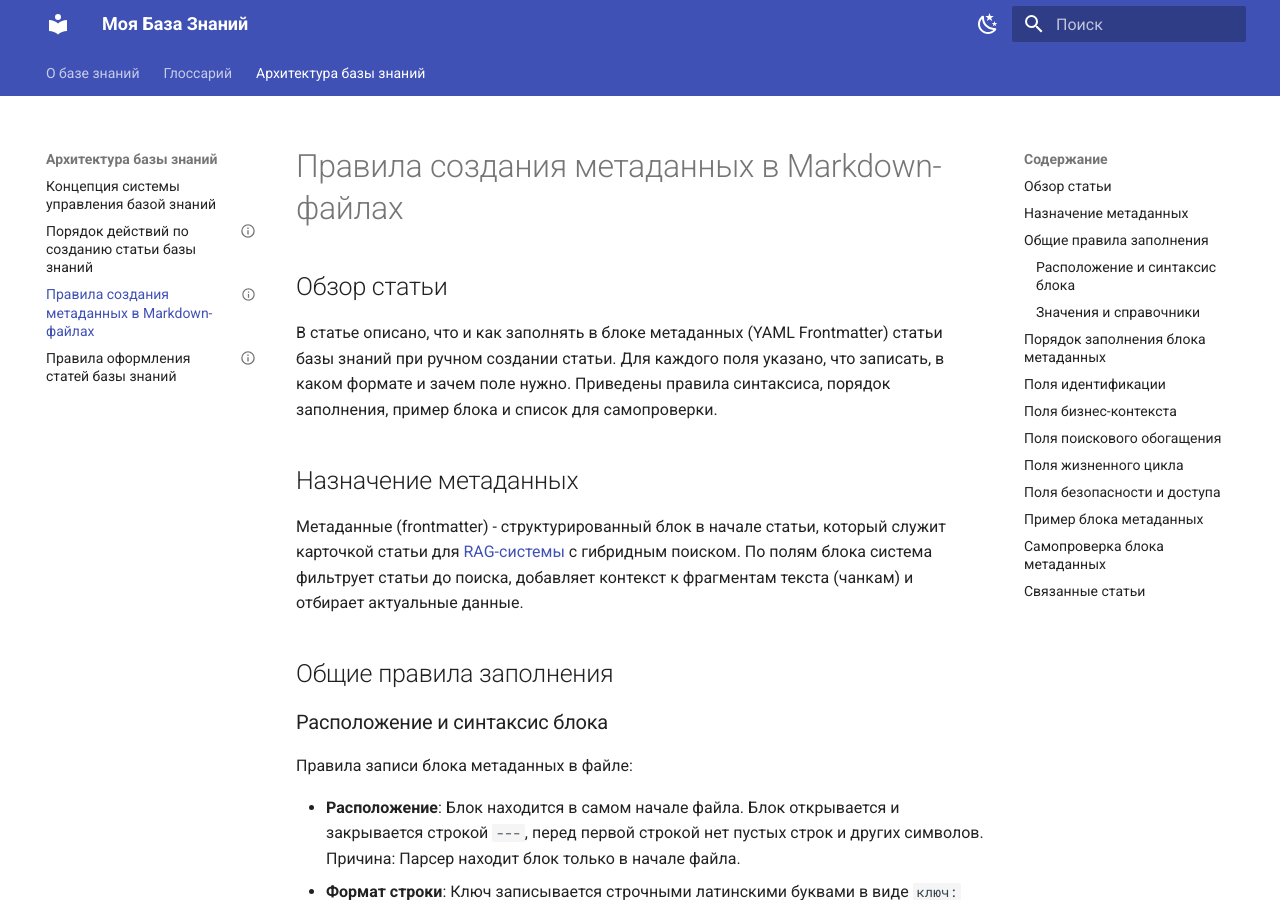
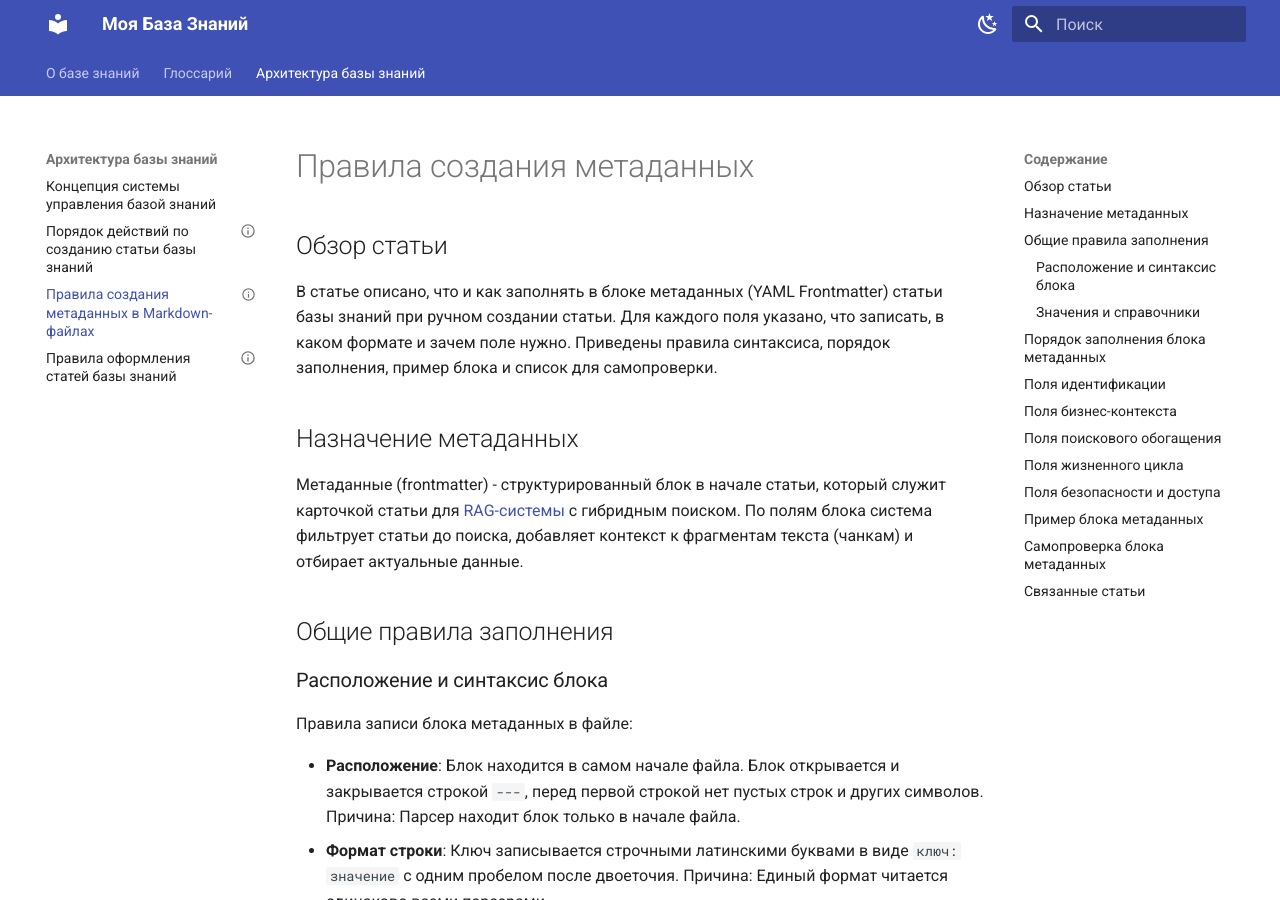
Before and after one commit to DmitryKhilko/sps, an MkDocs documentation site: the page built from docs/kb-architecture/kb-article-metadata/kb-article-metadata.md, in a window 1280 px wide and 900 px high. Built offline with MkDocs 1.6.1 and Material for MkDocs 9.7.7, drawn with Linux system fonts in a browser that asks for light colours.

Commit message:
Изменил заголовок

```diff
--- a/docs/kb-architecture/kb-article-metadata/kb-article-metadata.md
+++ b/docs/kb-architecture/kb-article-metadata/kb-article-metadata.md
@@ -1,6 +1,6 @@
 ---
 document_id: "13e719fc-40cf-45cd-be61-f1aae4e8d2fe"
-title: "Правила создания метаданных в Markdown-файлах"
+title: "Правила создания метаданных"
 summary: >-
     Что и как заполнять в блоке метаданных (YAML Frontmatter) статьи базы знаний при ручном создании: синтаксис,
     порядок заполнения, назначение и формат каждого поля, примеры и самопроверка.
@@ -30,7 +30,7 @@ questions:
     - "Как написать summary, keywords, aliases и questions?"
 ---
 
-# Правила создания метаданных в Markdown-файлах
+# Правила создания метаданных
 
 ## Обзор статьи
 
```
